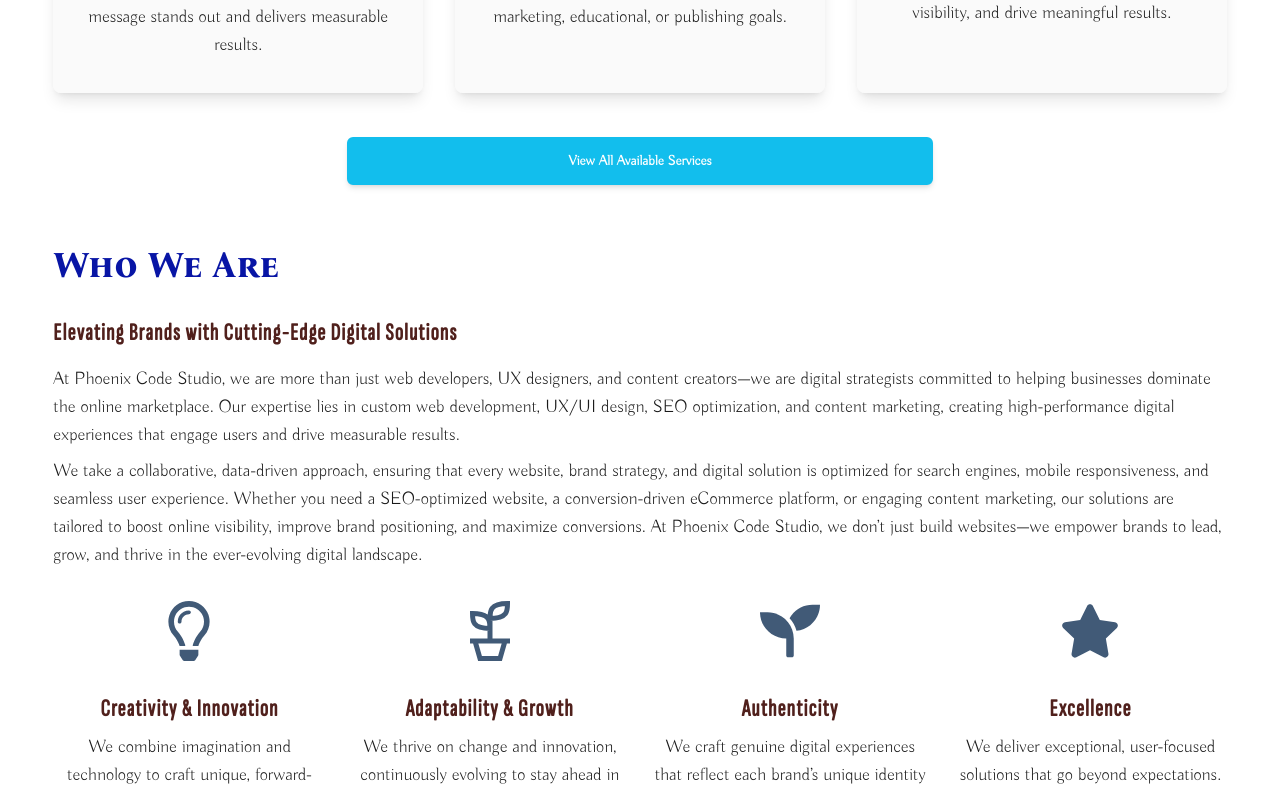
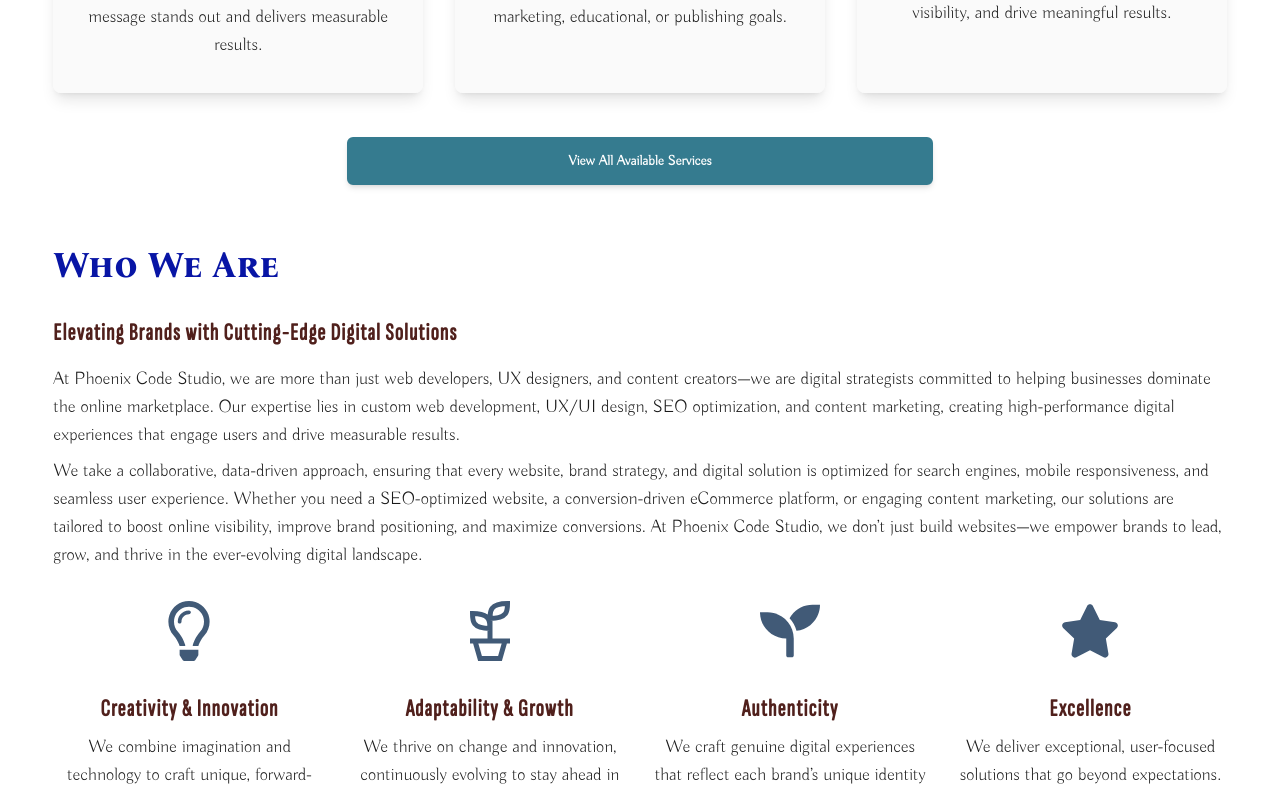
Before and after one commit to tmchuynh/phoenix-code-studio, a Next.js app: page / in a window 1280 px wide. Shown: the part 2181-2974 px from the top of the page. Built offline with nearby package versions, Linux system fonts and the light colour scheme.

Commit message:
revert color

```diff
--- a/src/app/globals.css
+++ b/src/app/globals.css
@@ -20,7 +20,7 @@
     --primary-foreground: #ffffff;
     --secondary: #0815a5;
     --secondary-foreground: #ffffff;
-    --tertiary: #12beed;
+    --tertiary: #357b8f;
     --tertiary-foreground: #ffffff;
     --muted: #e0e0e0;
     --muted-foreground: #0b0b0b;
```
